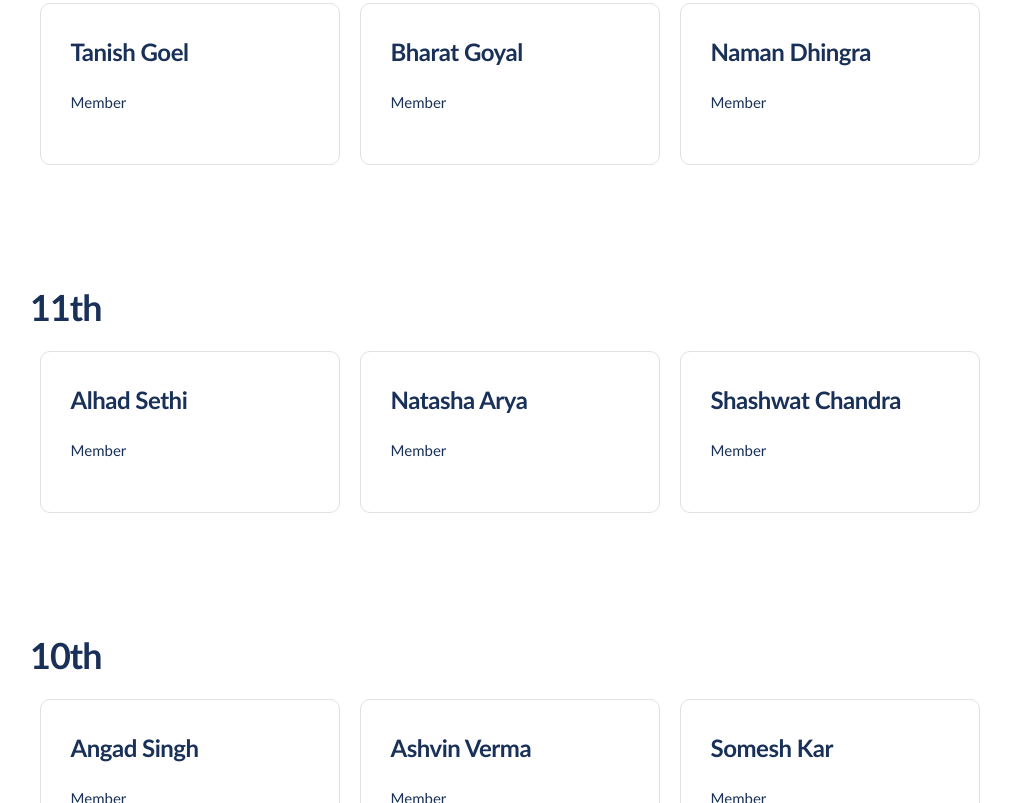
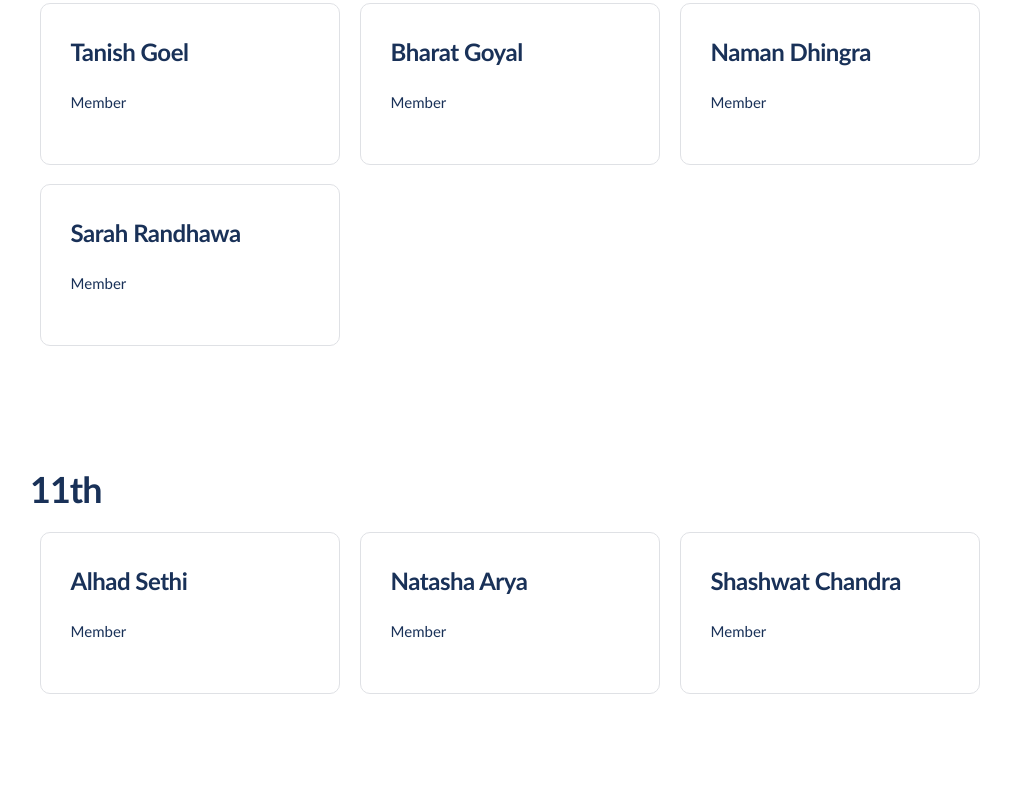
Before and after one commit to exunclan/website-2018, a Gatsby site: page /members in a window 1280 px wide. Shown: the part 965-1768 px from the top of the page, without its empty margins (130-1141 px from the left). Built offline with nearby package versions, Linux system fonts and the light colour scheme; Gatsby itself is replaced by a stand-in of ours.

Commit message:
Added Sarah Randhawa to members list

```diff
--- a/data/members/index.js
+++ b/data/members/index.js
@@ -59,6 +59,11 @@ export default [
       },
       {
         name: 'Naman Dhingra',
+        role: 'Member',
+        image: '',
+      },
+      {
+        name: 'Sarah Randhawa',
         role: 'Member',
         image: '',
       },
```
